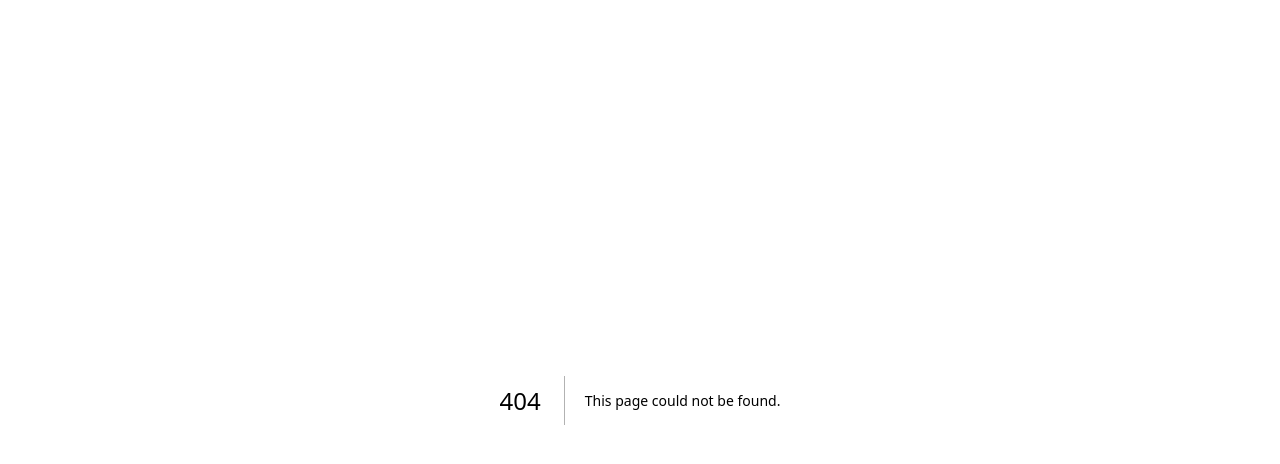
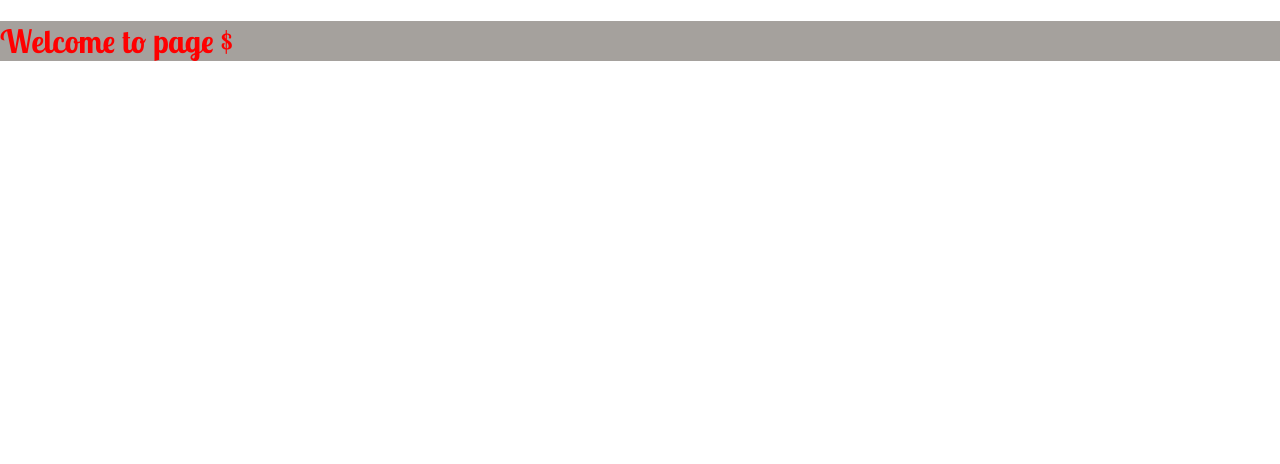
Before and after one commit to Hack-Weekly/emerald-chameleon-chat, a Next.js app in the folder client/: page /chat-room/1 in a window 1280 px wide. Before the commit this address had no page. Shown: the top 464 px of the page. Built offline with nearby package versions, Linux system fonts and the light colour scheme.

Commit message:
examples shown

```diff
--- /dev/null
+++ b/client/app/chat-room/[slug]/page.tsx
@@ -0,0 +1,14 @@
+export default async function ChatRoomSlug({ params }: any) {
+  const { page } = params
+
+  return (
+    <div>
+      <h1>Welcome to page ${page}</h1>
+    </div>
+  )
+}
+
+export async function generateStaticParams() {
+  const pages = ['1', '2', '3', '4', '5', '6']
+  return pages.map((page) => ({ params: { page } }))
+}
--- /dev/null
+++ b/client/app/chat-room/layout.tsx
@@ -0,0 +1,7 @@
+interface Props {
+  children: React.ReactNode
+}
+
+export default function Layout({ children }: Props) {
+  return <div>{children}</div>
+}
--- a/client/app/layout.tsx
+++ b/client/app/layout.tsx
@@ -18,7 +18,7 @@ export default async function RootLayout({ children }: Props) {
       </head>
       <body style={{ margin: 0 }}>
         <main>
-          <div>{children}</div>
+          <div style={{ backgroundColor: 'rgba(30,20,10,0.4)' }}>{children}</div>
         </main>
       </body>
     </html>
--- a/client/pages/api/ExampleAPIRoute.ts
+++ b/client/pages/api/ExampleAPIRoute.ts
@@ -1,7 +1,7 @@
-import { NextApiRequest, NextApiResponse } from 'next';
+import { NextApiRequest, NextApiResponse } from 'next'
 
 const handler = (req: NextApiRequest, res: NextApiResponse) => {
-  res.status(200).json({ name: 'John Doe' });
+  res.status(200).json({ name: 'John Doe' })
 }
 
-export default handler;
+export default handler
```
Also changed, not shown: client/app/ClientPageExample/page.tsx (+11 -0 lines), client/app/chat-room/page.tsx (added, +9 -0 lines).
